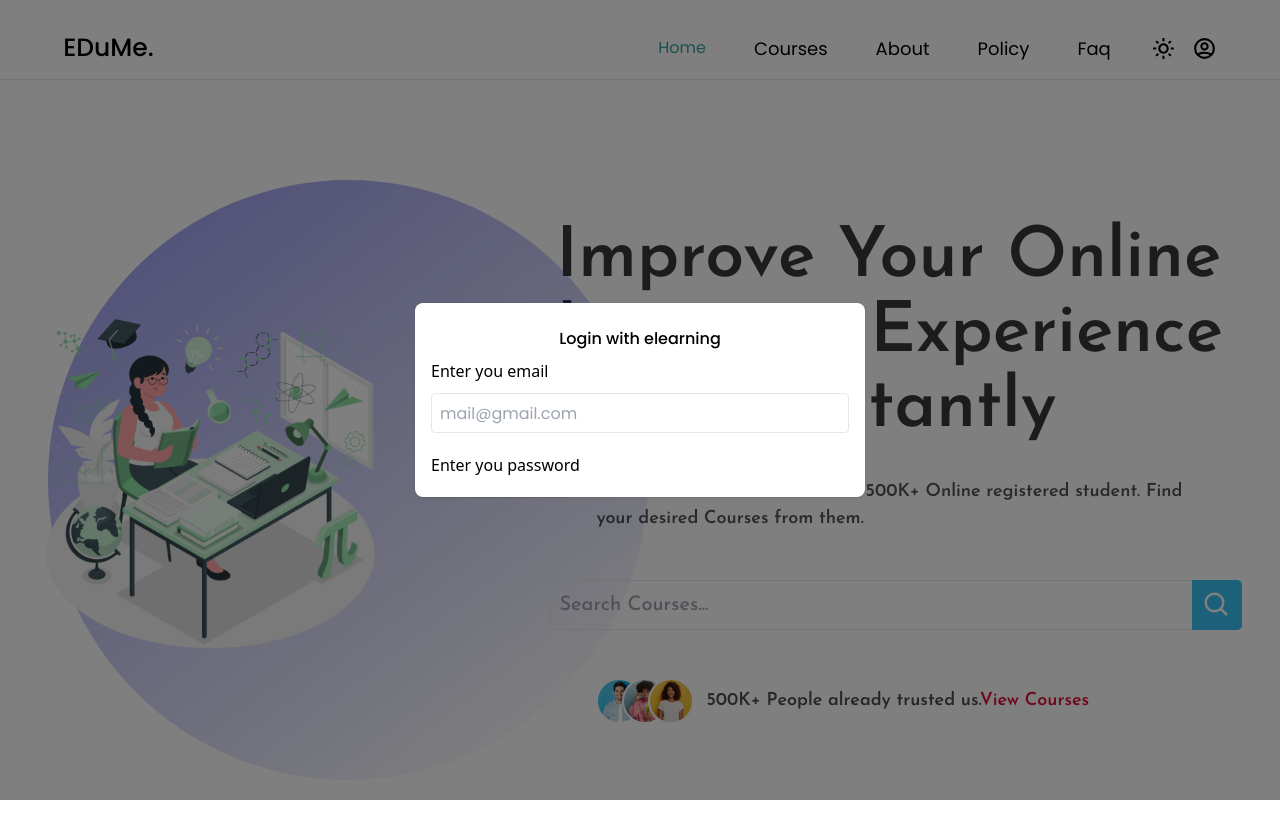
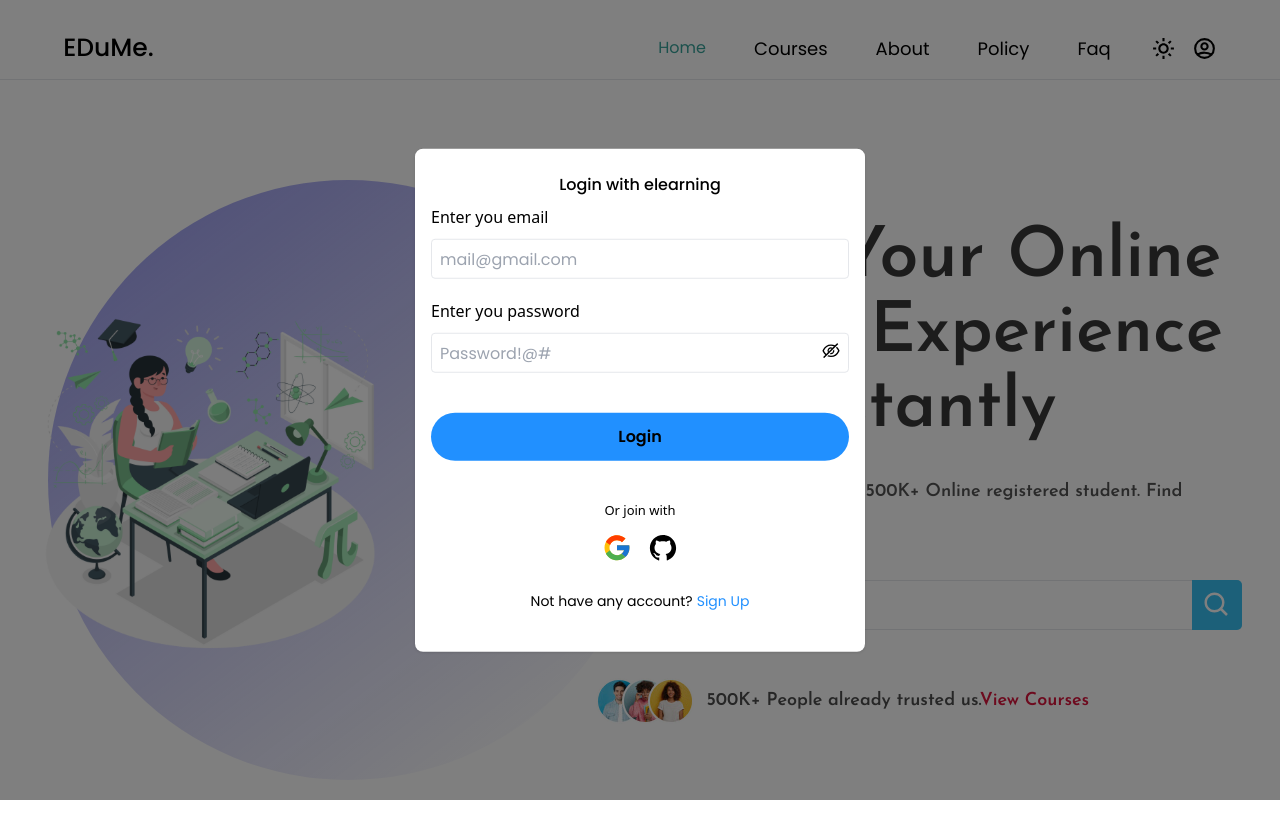
Before and after one commit to mFaYizp/EDuMe, a Next.js app in the folder client/: page / in a window 1280 px wide. Both pictures are taken after a click on the icon 1204 px from the left and 48 px from the top of the page. Shown: the top 838 px of the page. Built offline with nearby package versions, Linux system fonts and the light colour scheme.

Commit message:
login page

```diff
--- a/client/app/components/Auth/Login.tsx
+++ b/client/app/components/Auth/Login.tsx
@@ -18,7 +18,7 @@ const schema = Yup.object().shape({
   password: Yup.string().required("Please enter password").min(6),
 });
 
-const Login: FC<Props> = ({setRoute}: Props) => {
+const Login: FC<Props> = ({ setRoute }: Props) => {
   const [show, setShow] = useState(false);
 
   const formik = useFormik({
@@ -34,7 +34,7 @@ const Login: FC<Props> = ({setRoute}: Props) => {
   return (
     <div className="w-full">
       <h1 className={`${styles.title}`}>Login with elearning</h1>
-      <form onSubmit={handleSubmit}>
+      <form onSubmit={handleSubmit} className="flex flex-col">
         <label className={`${styles.label}`} htmlFor="email">
           Enter you email
         </label>
@@ -45,19 +45,61 @@ const Login: FC<Props> = ({setRoute}: Props) => {
           onChange={handleChange}
           id="email"
           placeholder="mail@gmail.com"
-          className={`${
-            errors.email && touched.email && "border-red-500"
-          }${styles.input}`}
+          className={`${errors.email && touched.email && "border-red-500"}${
+            styles.input
+          }`}
         />
-        {errors.email && touched.email &&(
-            <span className="text-red-500 pt-2 block">{errors.email}</span>
+        {errors.email && touched.email && (
+          <span className="text-red-500 pt-2 block">{errors.email}</span>
         )}
-        <div className="w-full mt-5 relative mb-1">
-        <label className={`${styles.label}`} htmlFor="password">
-          Enter you password
-        </label>
-        <input type={!show ? 'password':'text'} name="" id="" />
+        <div className="w-full mt-5 relative mb-10 flex flex-col">
+          <label className={`${styles.label}`} htmlFor="password">
+            Enter you password
+          </label>
+          <input
+            type={!show ? "password" : "text"}
+            name="password"
+            id="password"
+            value={values.password}
+            onChange={handleChange}
+            placeholder="Password!@#"
+            className={`${
+              errors.password && touched.password && "border-red-500"
+            }${styles.input}`}
+          />
+          {!show ? (
+            <AiOutlineEyeInvisible
+              className="absolute bottom-3 right-2 z-1 cursor-pointer"
+              size={20}
+              onClick={() => setShow(true)}
+            />
+          ) : (
+            <AiOutlineEye
+              className="absolute bottom-3 right-2 z-1 cursor-pointer"
+              size={20}
+              onClick={() => setShow(false)}
+            />
+          )}
+          {errors.password && touched.password && (
+            <span className="text-red-500 pt-2 block">{errors.password}</span>
+          )}
         </div>
+        <div>
+          <input type="submit" value="Login" className={`${styles.button}`} />
+        </div>
+        <br />
+        <h5 className="text-center pt-4 font-poppins text-[13px] text-black dark:text-white">
+          Or join with
+        </h5>
+        <div className="flex items-center justify-center my-3">
+          <FcGoogle size={30} className="cursor-pointer mr-2" />
+          <AiFillGithub size={30} className="cursor-pointer ml-2" />
+        </div>
+        <h5 className="text-center pt-4 font-Poppins text-[14px]">
+          Not have any account?
+          <span className="text-[#2190ff] pl-1 cursor-pointer">Sign Up</span>
+        </h5>
+        <br />
       </form>
     </div>
   );
--- a/client/app/styles/style.ts
+++ b/client/app/styles/style.ts
@@ -3,5 +3,7 @@ export const styles = {
     "text-|25px) text-black dark:text-white font-[500] font-Poppins text-center py-2",
   label: "text-[16px] font-poppins text-black dark:text-white",
   input:
-    " w-full text-black dark:text-white bg-transparent border rounded h-[40px] px-2 outline-none mt-[10px] font-Poppins",
+    "w-full text-black dark:text-white bg-transparent border rounded h-[40px] px-2 outline-none mt-[10px] font-Poppins",
+  button:
+    "flex flex-row justify-center items-center py-3 px-6 rounded-full cursor-pointer bg-[#2190ff] min-h-[45px] w-full text-[16px] font-Poppins font-semibold",
 };
```
